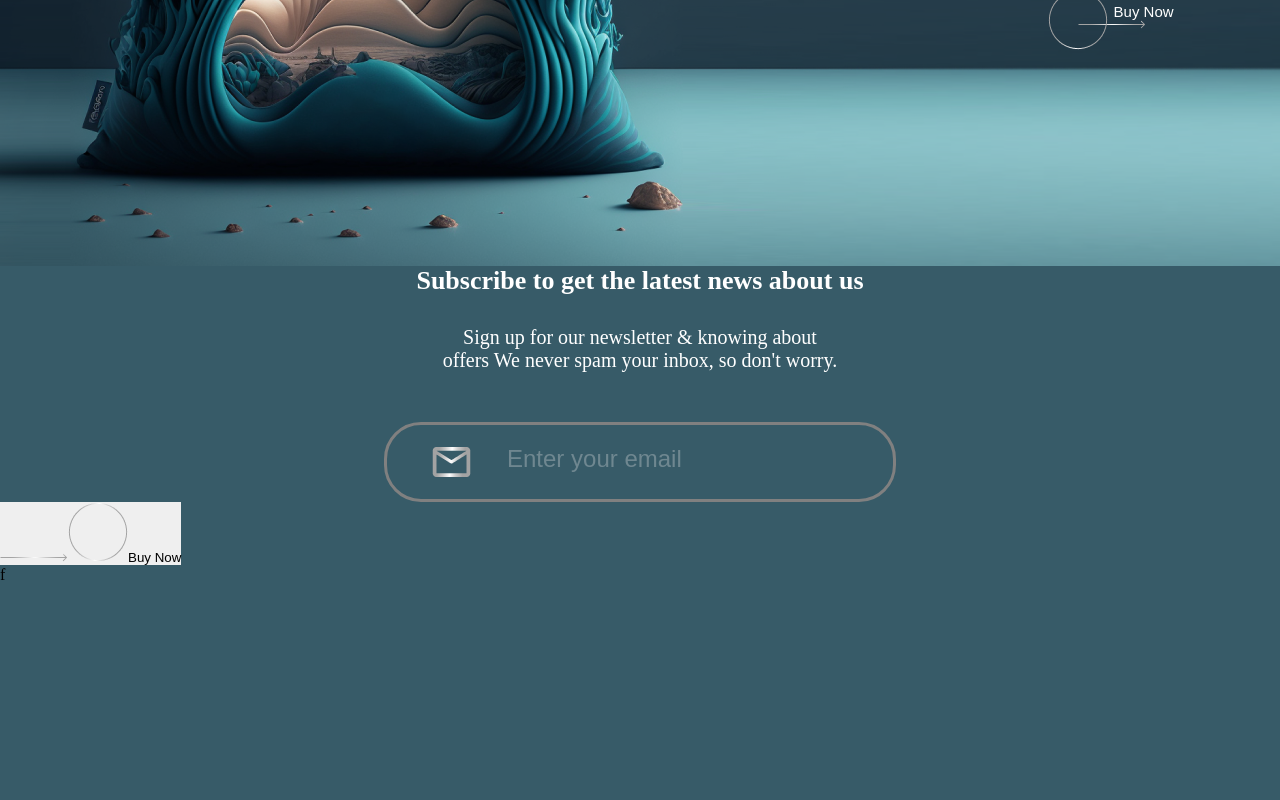
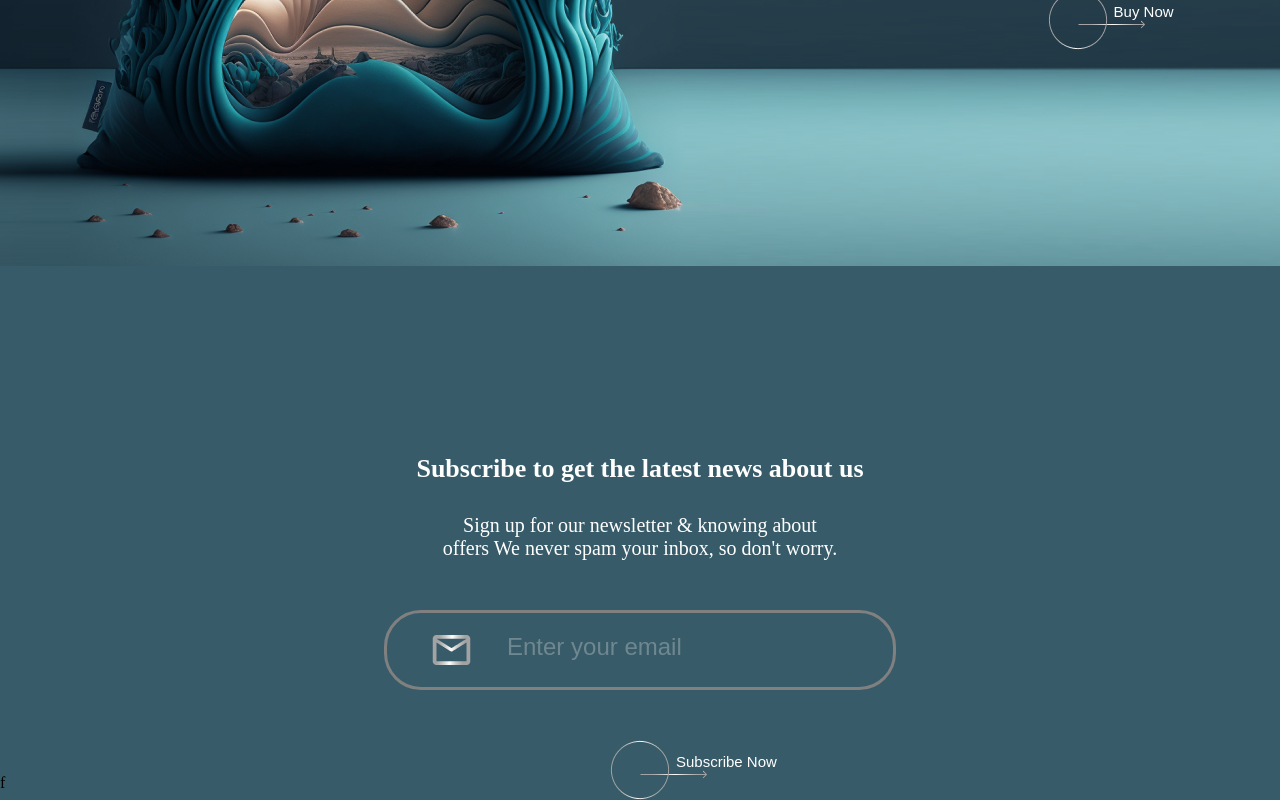
Before and after one commit to KiwiScreams/Bed-Linen-Online-Shop, a React (Vite) app: page / in a window 1280 px wide. Shown: the part 1953-2753 px from the top of the page. Before the commit the page ends 2537 px from the top, so only its background shows below. Built offline with nearby package versions, Linux system fonts and the light colour scheme.

Commit message:
button styles

```diff
--- a/src/components/subscribe panel/SubscribePanel.css
+++ b/src/components/subscribe panel/SubscribePanel.css
@@ -1,6 +1,7 @@
 .subscribe-section
 {
     width: 100%;
+    margin-top: 188px;
 }
 .subscribe-section h5
 {
@@ -21,6 +22,7 @@
     width: 40%;
     margin: auto;
     margin-top: 50px;
+    margin-bottom: 50px;
     position: relative;
 }
 .subscribe-section .input-container img
@@ -44,3 +46,32 @@
     font-size: 24px;
     color: #e6e6e652;
 }
+.subscribe-section button
+{
+    position: relative;
+    background-color: transparent;
+    color: var(--white-clr);
+    font-size: 15px;
+    left: 50%;
+    margin-top: 30px;
+}
+.subscribe-section button span
+{
+    position: absolute;
+    bottom: 0;
+    white-space: nowrap;
+    left: 36px;
+}
+.subscribe-section img:nth-child(1)
+{
+    position: absolute;
+    left: 0;
+    left: 50%;
+}
+.subscribe-section img.img2
+{
+    position: absolute;
+    left: 50%;
+    top: 50%;
+    transform: translate(-50%, -50%);
+}
--- a/src/components/subscribe panel/SubscribePanel.jsx
+++ b/src/components/subscribe panel/SubscribePanel.jsx
@@ -22,8 +22,8 @@ const SubscribePanel = () => {
         </div>
         <button>
           <img src={arrowIcon} alt="" />
-          <img src={circleIcon} alt="" />
-          <span>Buy Now</span>
+          <img src={circleIcon} alt="" className="img2"/>
+          <span>Subscribe Now</span>
         </button>
       </section>
     </>
```
